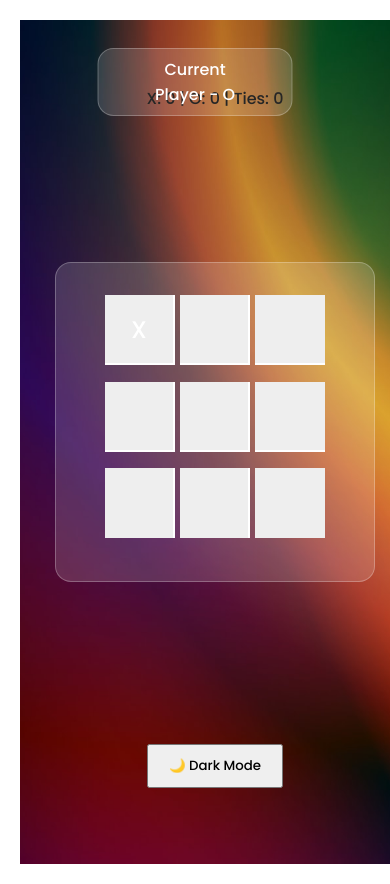
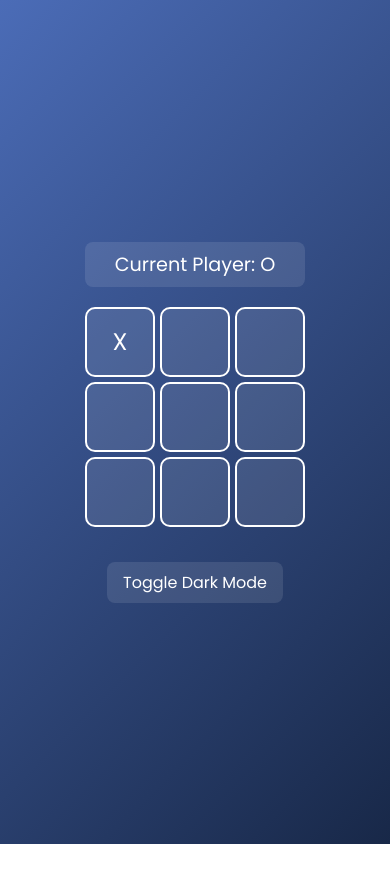
Before and after one commit to AyushmanRaj9507/tic-tac-toe, a website: page index.html in a window 390 px wide. Both pictures are taken after a click on the element 140 px from the left and 330 px from the top of the page. After the commit the page ends 844 px from the top, so only its background shows below. Drawn offline with Linux system fonts and the light colour scheme.

Commit message:
feat: professional Tic Tac Toe with dark mode, animations, and responsive design

```diff
--- a/index.html
+++ b/index.html
@@ -4,19 +4,12 @@
 <meta charset="UTF-8">
 <meta name="viewport" content="width=device-width, initial-scale=1.0">
 <title>Tic Tac Toe</title>
-<link href="https://fonts.googleapis.com/css2?family=Poppins:wght@300;500;700&display=swap" rel="stylesheet">
+<link href="https://fonts.googleapis.com/css2?family=Poppins:wght@400;600&display=swap" rel="stylesheet">
 <link rel="stylesheet" href="styles.css">
 </head>
 <body>
-
 <div class="wrapper">
-    <p class="game-info"></p>
-
-    <p class="score-board">
-        X: <span id="score-x">0</span> |
-        O: <span id="score-o">0</span> |
-        Ties: <span id="score-tie">0</span>
-    </p>
+  <p class="game-info">Current Player: X</p>
 
   <div class="tic-tac-toe">
     <div class="box"></div>
@@ -31,7 +24,7 @@
   </div>
 
   <button class="btn">New Game</button>
-    <button class="theme-toggle">🌙 Dark Mode</button>
+  <button class="theme-toggle">Toggle Dark Mode</button>
 </div>
 
 <script src="index.js"></script>
--- a/index.js
+++ b/index.js
@@ -1,116 +1,82 @@
 const boxes = document.querySelectorAll(".box");
 const gameInfo = document.querySelector(".game-info");
 const newGameBtn = document.querySelector(".btn");
-
+const themeToggle = document.querySelector(".theme-toggle");
 
 let currentPlayer;
 let gameGrid;
 
 const winningPositions = [
-    [0,1,2],
-    [3,4,5],
-    [6,7,8],
-    [0,3,6],
-    [1,4,7],
-    [2,5,8],
-    [0,4,8],
-    [2,4,6]
+  [0,1,2],[3,4,5],[6,7,8],
+  [0,3,6],[1,4,7],[2,5,8],
+  [0,4,8],[2,4,6]
 ];
 
-//let's create a function to initialise the game
 function initGame() {
   currentPlayer = "X";
-    gameGrid = ["","","","","","","","",""];
-    //UI pr empty bhi karna padega boxes ko
-    boxes.forEach((box, index) => {
+  gameGrid = Array(9).fill("");
+  boxes.forEach(box => {
     box.innerText = "";
-        boxes[index].style.pointerEvents = "all";
-        //one more thing is missing, initialise box with css properties again
-        box.classList = `box box${index+1}`;
+    box.style.pointerEvents = "all";
+    box.classList.remove("win");
   });
   newGameBtn.classList.remove("active");
-    gameInfo.innerText = `Current Player - ${currentPlayer}`;
+  gameInfo.innerText = `Current Player: ${currentPlayer}`;
 }
 
 initGame();
 
 function swapTurn() {
-    if(currentPlayer === "X") {
-        currentPlayer = "O";
-    }
-    else {
-        currentPlayer = "X";
-    }
-    //UI Update
-    gameInfo.innerText = `Current Player - ${currentPlayer}`;
+  currentPlayer = currentPlayer === "X" ? "O" : "X";
+  gameInfo.innerText = `Current Player: ${currentPlayer}`;
 }
 
 function checkGameOver() {
-    let answer = "";
-
-    winningPositions.forEach((position) => {
-        //all 3 boxes should be non-empty and exactly same in value
-        if( (gameGrid[position[0]] !== "" || gameGrid[position[1]] !== "" || gameGrid[position[2]] !== "")
-            && (gameGrid[position[0]] === gameGrid[position[1]] ) && (gameGrid[position[1]] === gameGrid[position[2]])) {
-
-                //check if winner is X
-                if(gameGrid[position[0]] === "X")
-                    answer = "X";
-                else {
-                    answer = "O";
-                }
-
-
-                //disable pointer events
-                boxes.forEach((box) => {
-                    box.style.pointerEvents = "none";
-                })
-
-                //now we know X/O is a winner
-                boxes[position[0]].classList.add("win");
-                boxes[position[1]].classList.add("win");
-                boxes[position[2]].classList.add("win");
+  let winner = "";
+  winningPositions.forEach(pos => {
+    if (
+      gameGrid[pos[0]] !== "" &&
+      gameGrid[pos[0]] === gameGrid[pos[1]] &&
+      gameGrid[pos[1]] === gameGrid[pos[2]]
+    ) {
+      winner = gameGrid[pos[0]];
+      boxes[pos[0]].classList.add("win");
+      boxes[pos[1]].classList.add("win");
+      boxes[pos[2]].classList.add("win");
+      boxes.forEach(b => b.style.pointerEvents = "none");
     }
   });
 
-    //it means we have a winner
-    if(answer !== "" ) {
-        gameInfo.innerText = `Winner Player - ${answer}`;
+  if (winner) {
+    gameInfo.innerText = `🎉 Winner: ${winner}`;
     newGameBtn.classList.add("active");
     return;
   }
 
-    //We know, NO Winner Found, let's check whether there is tie
-    let fillCount = 0;
-    gameGrid.forEach((box) => {
-        if(box !== "" )
-            fillCount++;
-    });
-
-    //board is Filled, game is TIE
-    if(fillCount === 9) {
-        gameInfo.innerText = "Game Tied !";
+  if (!gameGrid.includes("")) {
+    gameInfo.innerText = `😅 Game Tied!`;
     newGameBtn.classList.add("active");
   }
-
 }
 
 function handleClick(index) {
-    if(gameGrid[index] === "" ) {
+  if (gameGrid[index] === "") {
     boxes[index].innerText = currentPlayer;
     gameGrid[index] = currentPlayer;
     boxes[index].style.pointerEvents = "none";
-        //swap karo turn ko
+    checkGameOver();
+    if (!newGameBtn.classList.contains("active")) {
       swapTurn();
-        //check koi jeet toh nahi gya
-        checkGameOver();
+    }
   }
 }
 
 boxes.forEach((box, index) => {
-    box.addEventListener("click", () => {
-        handleClick(index);
-    })
+  box.addEventListener("click", () => handleClick(index));
 });
 
 newGameBtn.addEventListener("click", initGame);
+
+themeToggle.addEventListener("click", () => {
+  document.body.classList.toggle("dark");
+});
--- a/package.json
+++ b/package.json
@@ -8,5 +8,8 @@
   "keywords": [],
   "author": "",
   "license": "ISC",
-  "description": ""
+  "description": "",
+  "devDependencies": {
+    "serve": "^14.2.4"
+  }
 }
--- a/styles.css
+++ b/styles.css
@@ -1,156 +1,128 @@
-*,*::before,*::after {
-    box-sizing: border-box;
-    margin: 0;
-    padding: 0;
-    font-family: 'Poppins', 'sans-serif';
-}
-
-.wrapper{
-    width: 100vw;
-    height: 100vh;
-    background-image: url(./assets/gradient-bg.jpg);
-    background-size: cover;
-    background-position: center;
-    display: grid;
-    place-items: center;
-}
-
-.game-info{
-    color:white;
-    position:absolute;
-    top:3rem;
-    left:50%;
-    transform:translateX(-50%);
-    background-color: rgba(255, 255, 255, 0.15);
-    border-radius: 1rem;
-    border: 1px solid rgba(255, 255, 255, 0.25);
-    padding: 0.5rem 3rem;
-    /* text-align:center; */
-
-}
-
-.tic-tac-toe{
-    width:90%;
-    max-width:20rem;
-    background-color: rgba(255, 255, 255, 0.15);
-    border-radius: 1rem;
-    border: 1px solid rgba(255, 255, 255, 0.25);
-    padding: 2rem;
-    display: grid;
-    grid-template-columns: repeat(3, 1fr);
-    aspect-ratio: 1/1;
-}
-
-
-.box{
-    position:relative;
-    width:100%;
-    aspect-ratio: 1/1;
-    cursor: pointer;
-    font-size: 3rem;
-    color:white;
-    display: flex;
-    justify-content: center;
-    align-items: center;
-}
-
-.box1, .box2, .box4, .box5{
-    border-right:2px solid white;
-    border-bottom:2px solid white;
-}
-
-.box3, .box6{
-    border-bottom: 2px solid white;
-}
-
-.box7, .box8{
-    border-right:2px solid white;
-}
-
-.btn{
-    color:white;
-    position: absolute;
-    bottom:3rem;
-    left:50%;
-    transform:translateX(-50%);
-    background-color: rgba(255, 255, 255, 0.15);
-    border-radius: 1rem;
-    border: 1px solid rgba(255, 255, 255, 0.25);
-    padding: 0.5rem 2rem;
-    cursor:pointer;
-    display: none;
-}
-
-.btn.active{
-    display: flex;
-}
-
-.win{
-    background-color: rgba(0, 255, 0, 0.3);
-}
-
-:root {
-  --bg: #ffffff;
-  --text: #000000;
-  --box-bg: #eee;
-  --win-bg: #4caf50;
+/* Reset & base */
+* {
+  margin: 0;
+  padding: 0;
+  box-sizing: border-box;
+  font-family: 'Poppins', sans-serif;
 }
 
 body {
-  font-family: 'Poppins', sans-serif;
-  background: var(--bg);
-  color: var(--text);
-  text-align: center;
-  margin: 0;
-  padding: 20px;
-  transition: all 0.3s ease;
+  min-height: 100vh;
+  background: linear-gradient(135deg, #4b6cb7, #182848);
+  display: flex;
+  justify-content: center;
+  align-items: center;
+  transition: all 0.5s ease;
 }
 
 .wrapper {
-  max-width: 400px;
-  margin: auto;
+  text-align: center;
+  color: #fff;
+}
+
+.game-info {
+  font-size: 1.2rem;
+  margin-bottom: 1rem;
+  background: rgba(255, 255, 255, 0.1);
+  padding: 0.5rem 1rem;
+  border-radius: 8px;
 }
 
 .tic-tac-toe {
   display: grid;
   grid-template-columns: repeat(3, 100px);
   gap: 10px;
-  justify-content: center;
   margin: 20px auto;
 }
 
 .box {
   width: 100px;
   height: 100px;
-  background: var(--box-bg);
-  font-size: 2rem;
+  background: rgba(255, 255, 255, 0.1);
+  border: 2px solid #fff;
+  font-size: 2.5rem;
+  color: #fff;
   display: flex;
+  justify-content: center;
   align-items: center;
-  justify-content: center;
   cursor: pointer;
+  transition: all 0.3s ease;
+  border-radius: 10px;
+}
+
+.box:hover {
+  background: rgba(255, 255, 255, 0.2);
+  transform: scale(1.05);
 }
 
 .box.win {
-  background: var(--win-bg);
-  animation: pulse 1s infinite alternate;
+  background: linear-gradient(45deg, #00c6ff, #0072ff);
+  animation: glow 1s infinite alternate;
 }
 
-@keyframes pulse {
-  from { transform: scale(1); }
-  to { transform: scale(1.1); }
+@keyframes glow {
+  from {
+    box-shadow: 0 0 10px #00c6ff;
+  }
+  to {
+    box-shadow: 0 0 20px #0072ff;
+  }
 }
 
-button {
-  margin: 10px;
-  padding: 10px 20px;
+.btn, .theme-toggle {
+  margin-top: 15px;
+  background: rgba(255, 255, 255, 0.1);
+  color: #fff;
+  padding: 0.5rem 1rem;
+  border: none;
+  border-radius: 8px;
   cursor: pointer;
+  font-size: 1rem;
+  transition: all 0.3s ease;
 }
 
-.dark {
-  --bg: #121212;
-  --text: #ffffff;
-  --box-bg: #333;
-  --win-bg: #81c784;
+.btn:hover, .theme-toggle:hover {
+  background: rgba(255, 255, 255, 0.2);
+  transform: scale(1.05);
+}
+
+.btn {
+  display: none;
+}
+
+.btn.active {
+  display: inline-block;
+}
+
+/* Dark mode */
+body.dark {
+  background: linear-gradient(135deg, #000000, #434343);
+}
+
+body.dark .box {
+  background: rgba(255, 255, 255, 0.05);
+  border: 2px solid #bbb;
+}
+
+body.dark .game-info,
+body.dark .btn,
+body.dark .theme-toggle {
+  background: rgba(255, 255, 255, 0.1);
+  color: #ddd;
+}
+
+body.dark .box.win {
+  background: linear-gradient(45deg, #ff5f6d, #ffc371);
+  animation: glow-dark 1s infinite alternate;
+}
+
+@keyframes glow-dark {
+  from {
+    box-shadow: 0 0 10px #ff5f6d;
+  }
+  to {
+    box-shadow: 0 0 20px #ffc371;
+  }
 }
 
 @media (max-width: 500px) {
```
Also changed, not shown: readme.md, 1 other file. Lines whose indentation alone changed are shown as unchanged.
